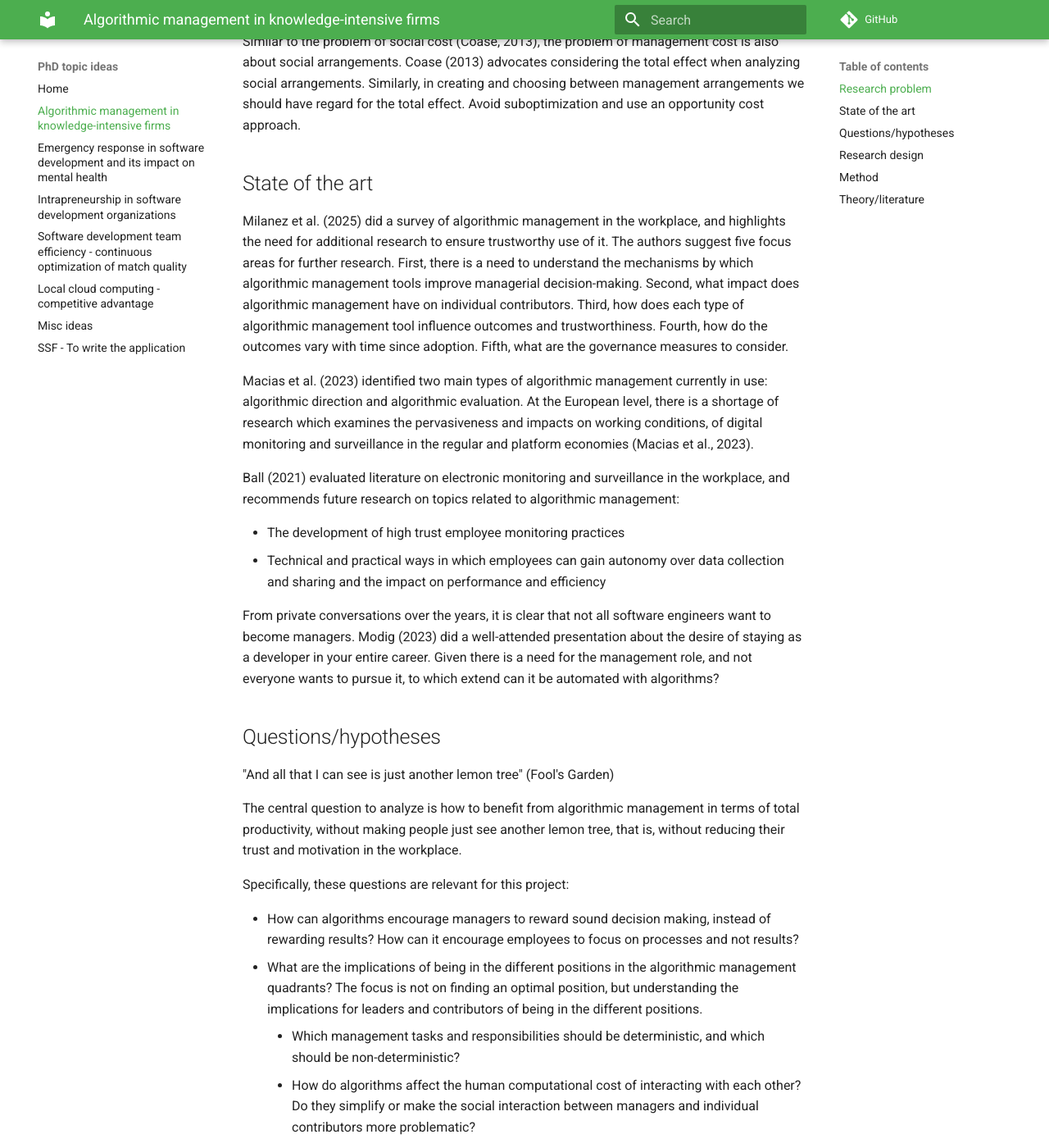
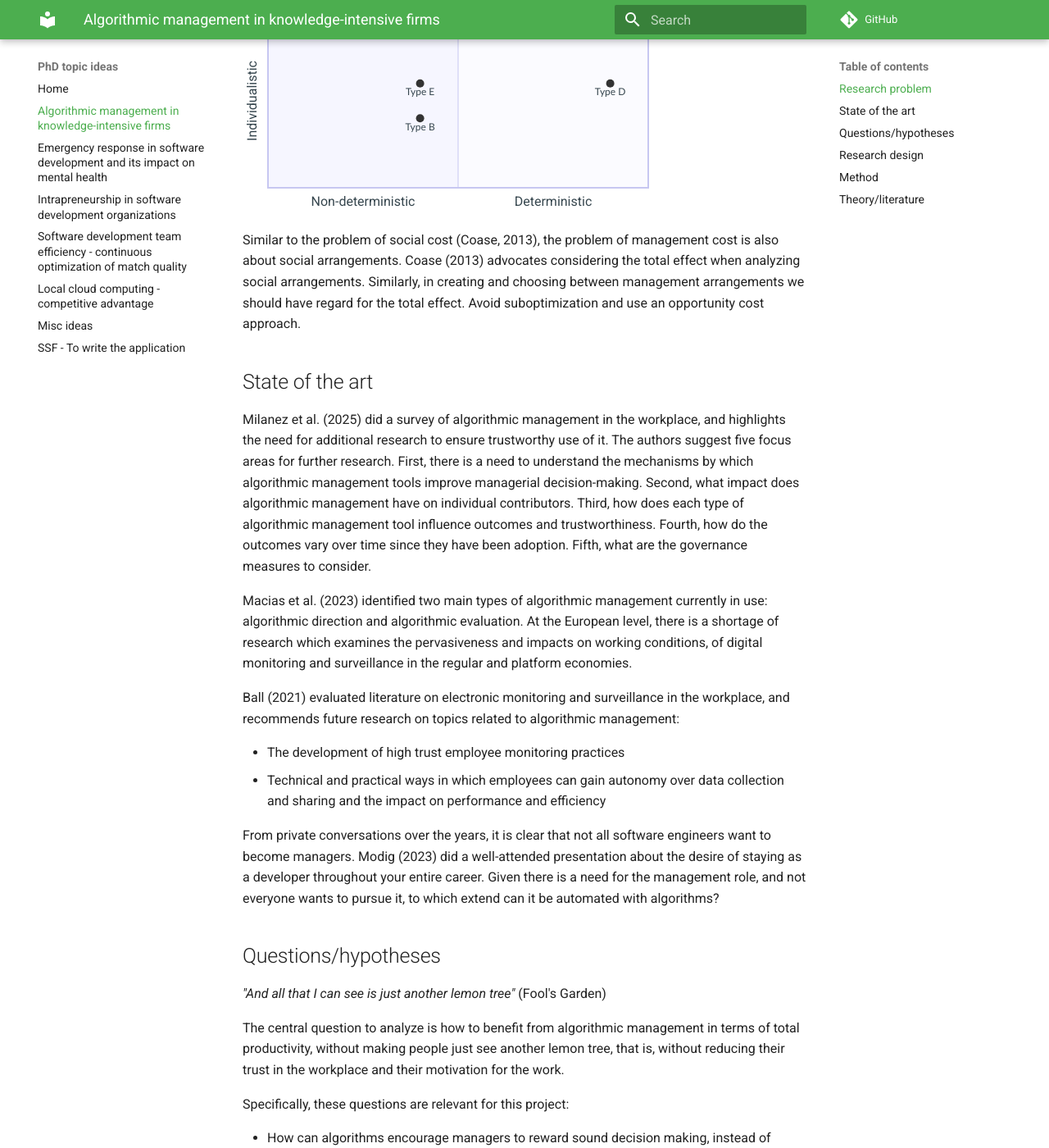
Before and after one commit to karl-johan-grahn/phd_topic_ideas, an MkDocs documentation site: the page built from content/algorithmic_management.md, in a window 1280 px wide and 1400 px high, scrolled down 1165 px. Shown: the whole window at 82% size. Built offline with MkDocs 1.6.1 and Material for MkDocs 9.7.7, drawn with Linux system fonts in a browser that asks for light colours; comment, search, counter and statistics services are not loaded; some of the changed text lies outside the part shown.

Commit message:
Algorithmic management updates (#9)
* update

* update

* update

````diff
--- a/content/algorithmic_management.md
+++ b/content/algorithmic_management.md
@@ -2,20 +2,20 @@
 
 ## Research problem
 
-"I need somebody with a human touch" (Spice Girls, 1997)
+_"I need somebody with a human touch"_ (Spice Girls, 1997)
 
-Algorithms have played an important part in everyday life for millenniums, for example, the world's oldest known recipe is four thousand years old (Barjamovic et al., 2019). Algorithm as a concept was formalized by Al-Khwarizmi in the 9th century (Encyclopaedia Britannica, 2025). With the introduction of Scientific Management by Fredric Taylor in 1910, labor tasks became rationalized with analogue algorithms. With the introduction of computers in the mid 20th century, algorithms became digitalized. During World War II, with the introduction of Management Science and Operations Research, algorithms became specialized for management tasks.
+Algorithms have played an important part in everyday life for millenniums, for example, the world's oldest known recipe is four thousand years old (Barjamovic et al., 2019). Algorithm as a concept was formalized by Al-Khwarizmi in the 9th century (Encyclopaedia Britannica, 2025). With the introduction of Scientific Management (Taylor, 1911), labor tasks became rationalized with analogue algorithms. With the introduction of computers in the mid 20th century, algorithms became digitalized. During World War II, with the introduction of Management Science and Operations Research, algorithms became specialized for management tasks.
 
 In the last decades, with the growth of network infrastructure and increase in compute resources, algorithms have become more present in organizations. With research in data structures and algorithms, they are starting to assist in almost all management tasks that are traditionally performed by humans, such as increasing self-awareness, get feedback, set goals, set priorities, coaching, empowerment, delegation, motivation, conflict resolution, selling, strategy making, marketing, support, project-planning, monitoring, recruitment, retention, training, mentoring, ethics, and morality. If this evolution continues without research, reflection, and constructive criticism, it can lead to the scenario that we get managers without the human touch.
 
-Although management is primarily a functional process, it does serve a social process. As such, management cannot be entirely outsourced to computer-mediated technology, yet neither can it remain completely outside of algorithmic development. Management decisions can be categorized as deterministic or non-deterministic, and based on individualistic or community preferences, with a whole spectrum of possible positions between the extremes:
+Although management is primarily a functional process, it does serve a social process. From personal experience of working in knowledge-intensive firms over the past 20 years, it has always served a critical social role. As such, management cannot be entirely outsourced to computer-mediated technology, yet neither can it remain completely outside of algorithmic development. Management decisions can be categorized as deterministic or non-deterministic, and based on individualistic or community preferences, with a whole spectrum of possible positions between the extremes:
 
 ```mermaid
 quadrantChart
     title Management decision styles
     x-axis Non-deterministic --> Deterministic
-    y-axis Individual --> Group
-    quadrant-1 Law abiding
+    y-axis Individualistic --> Group-influenced
+    quadrant-1 Institutional
     quadrant-2 Team consensus
     quadrant-3 Humanistic subjective
     quadrant-4 Rational
@@ -31,9 +31,9 @@
 
 ## State of the art
 
-Milanez et al. (2025) did a survey of algorithmic management in the workplace, and highlights the need for additional research to ensure trustworthy use of it. The authors suggest five focus areas for further research. First, there is a need to understand the mechanisms by which algorithmic management tools improve managerial decision-making. Second, what impact does algorithmic management have on individual contributors. Third, how does each type of algorithmic management tool influence outcomes and trustworthiness. Fourth, how do the outcomes vary with time since adoption. Fifth, what are the governance measures to consider.
+Milanez et al. (2025) did a survey of algorithmic management in the workplace, and highlights the need for additional research to ensure trustworthy use of it. The authors suggest five focus areas for further research. First, there is a need to understand the mechanisms by which algorithmic management tools improve managerial decision-making. Second, what impact does algorithmic management have on individual contributors. Third, how does each type of algorithmic management tool influence outcomes and trustworthiness. Fourth, how do the outcomes vary over time since they have been adoption. Fifth, what are the governance measures to consider.
 
-Macias et al. (2023) identified two main types of algorithmic management currently in use: algorithmic direction and algorithmic evaluation. At the European level, there is a shortage of research which examines the pervasiveness and impacts on working conditions, of digital monitoring and surveillance in the regular and platform economies (Macias et al., 2023).
+Macias et al. (2023) identified two main types of algorithmic management currently in use: algorithmic direction and algorithmic evaluation. At the European level, there is a shortage of research which examines the pervasiveness and impacts on working conditions, of digital monitoring and surveillance in the regular and platform economies.
 
 Ball (2021) evaluated literature on electronic monitoring and surveillance in the workplace, and recommends future research on topics related to algorithmic management:
 
@@ -41,13 +41,13 @@
 * Technical and practical ways in which employees can gain autonomy over data collection and
 sharing and the impact on performance and efficiency
 
-From private conversations over the years, it is clear that not all software engineers want to become managers. Modig (2023) did a well-attended presentation about the desire of staying as a developer in your entire career. Given there is a need for the management role, and not everyone wants to pursue it, to which extend can it be automated with algorithms?
+From private conversations over the years, it is clear that not all software engineers want to become managers. Modig (2023) did a well-attended presentation about the desire of staying as a developer throughout your entire career. Given there is a need for the management role, and not everyone wants to pursue it, to which extend can it be automated with algorithms?
 
 ## Questions/hypotheses
 
-"And all that I can see is just another lemon tree" (Fool's Garden)
+_"And all that I can see is just another lemon tree"_ (Fool's Garden)
 
-The central question to analyze is how to benefit from algorithmic management in terms of total productivity, without making people just see another lemon tree, that is, without reducing their trust and motivation in the workplace.
+The central question to analyze is how to benefit from algorithmic management in terms of total productivity, without making people just see another lemon tree, that is, without reducing their trust in the workplace and their motivation for the work.
 
 Specifically, these questions are relevant for this project:
 
@@ -109,9 +109,11 @@
 * Coase, R. H. (2013). The Problem of Social Cost. The Journal of Law & Economics, 56(4), 837–877. `https://doi.org/10.1086/674872`
 * Fernandez Macias, E., Urzi Brancati, M.C., Wright, S. and Pesole, A. (2023). The platformisation of work, EUR 31469 EN, Publications Office of the European Union, Luxembourg, ISBN 978-92-68-01661-9.
 * Ghauri, P., Grønhaug, K. and Strange, R. (2020). Research Methods in Business Studies (5th ed.). Cambridge: Cambridge University Press.
+* McCambridge, J., Witton, J., & Elbourne, D. R. (2014). Systematic review of the Hawthorne effect: new concepts are needed to study research participation effects. Journal of clinical epidemiology, 67(3), 267–277. `https://doi.org/10.1016/j.jclinepi.2013.08.015`
 * Milanez, A., A. Lemmens and C. Ruggiu (2025). "Algorithmic management in the workplace: New evidence from an OECD employer survey", OECD Artificial Intelligence Papers, No. 31, OECD Publishing, Paris, `https://doi.org/10.1787/287c13c4-en`
 * Oredev Conference (2023). Get old, go slow, write code! [Video]. YouTube. `https://www.youtube.com/watch?v=Hb4M0EMyB6M`
 * Spence, M. (1973). Job Market Signaling. The Quarterly Journal of Economics, 87(3), 355–374. `https://doi.org/10.2307/1882010`
 * Spice Girls (1997). Stop [Song]. On Spiceworld [Album]. Virgin Records.
+* Taylor, F. W. (1911). The principles of scientific management. Harper and Brothers.
 * The Editors of Encyclopaedia Britannica (2025). Al-Khwarizmi | Biography & Facts. Encyclopedia Britannica. `https://www.britannica.com/biography/al-Khwarizmi`
 * Yin, R. K. (2003). Case Study Research: Design and Methods. SAGE.
--- a/mkdocs.yml
+++ b/mkdocs.yml
@@ -11,6 +11,12 @@
   name: material
   palette:
     primary: green
+markdown_extensions:
+  - pymdownx.superfences:
+      custom_fences:
+        - name: mermaid
+          class: mermaid
+          format: !!python/name:pymdownx.superfences.fence_code_format
 copyright: Copyright &copy; 2025 Karl Johan Grahn
 nav:
   - index.md
````
Also changed, not shown: other parts of content/algorithmic_management.md (+1 -1 lines), content/ssf.md (+0 -1 lines), 1 other file.
